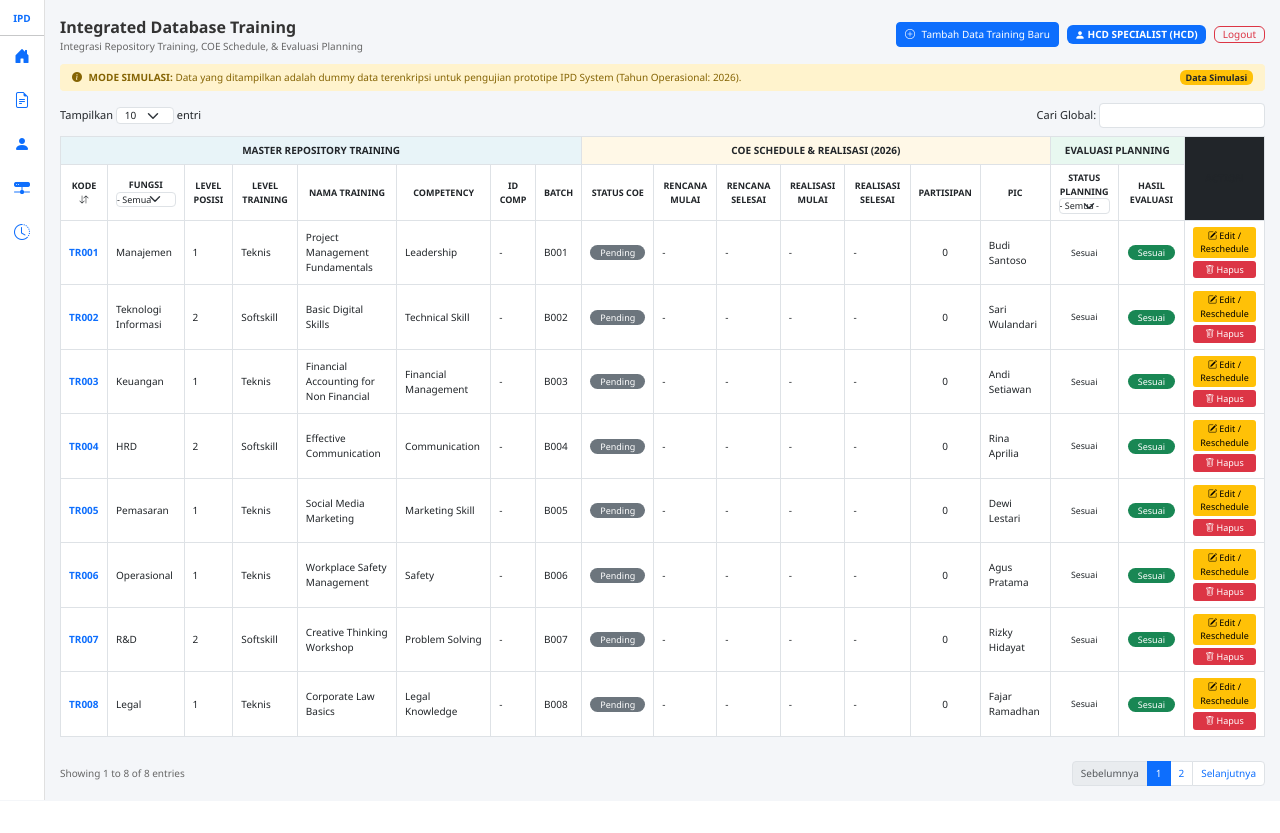
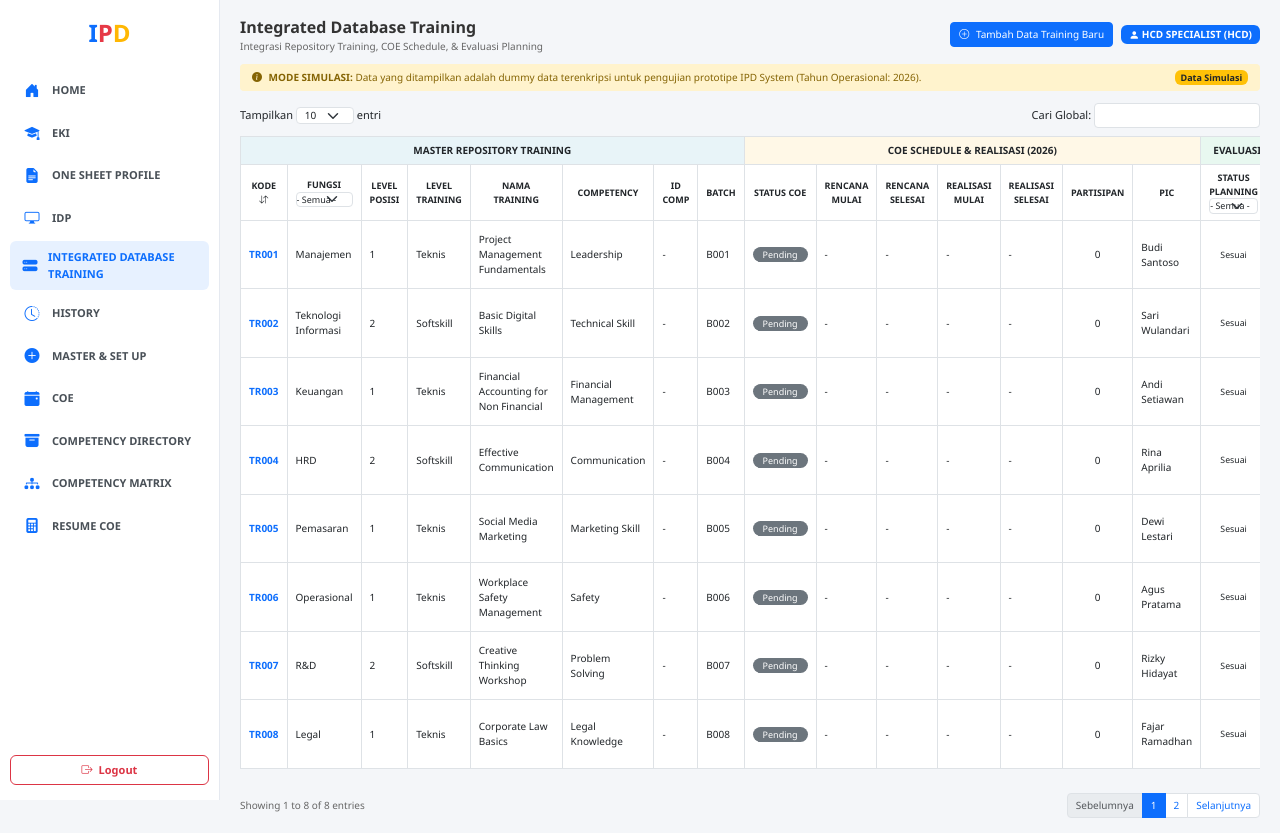
Before and after one commit to raniaazalia55-cloud/YSLTEAM, a Flask app: page /dashboard in a window 1280 px wide. Before the commit the page ends 800 px from the top, so only its background shows below. Run offline with Flask 3, Linux system fonts and the light colour scheme; the visitor is signed in with stand-in values (Sample User, id 1); data comes from the database, SQL or seed files in the repository; data that the repository does not hold is empty.

Commit message:
restore full sidebar width and text layout

```diff
--- a/templates/dashboard.html
+++ b/templates/dashboard.html
@@ -10,9 +10,25 @@
     <link href="https://cdn.jsdelivr.net/npm/bootstrap-icons@1.10.5/font/bootstrap-icons.css" rel="stylesheet">
     <style>
         body { font-family: 'Segoe UI', Arial, sans-serif; background-color: #f4f6f9; font-size: 11px; }
-        .sidebar { width: 45px; position: fixed; top: 0; bottom: 0; left: 0; background-color: #ffffff; border-right: 1px solid #e0e0e0; z-index: 100; text-align: center; padding-top: 10px; }
-        .sidebar i { font-size: 16px; color: #0d6efd; display: block; margin-bottom: 20px; }
-        .main-container { margin-left: 45px; padding: 15px; }
+
+        /* Sidebar Lebar Semula */
+        .sidebar { width: 220px; position: fixed; top: 0; bottom: 0; left: 0; background-color: #ffffff; border-right: 1px solid #e5e9f0; z-index: 100; padding: 15px 10px; display: flex; flex-direction: column; justify-content: space-between; }
+        .sidebar-brand { font-size: 24px; font-weight: 800; text-align: center; margin-bottom: 20px; }
+        .sidebar-brand .text-i { color: #0d6efd; }
+        .sidebar-brand .text-p { color: #e63946; }
+        .sidebar-brand .text-d { color: #ffb703; }
+
+        .sidebar-menu { list-style: none; padding: 0; margin: 0; }
+        .sidebar-menu li { margin-bottom: 4px; }
+        .sidebar-menu li a { display: flex; align-items: center; padding: 8px 12px; color: #495057; text-decoration: none; font-size: 11px; font-weight: 600; border-radius: 6px; }
+        .sidebar-menu li a i { font-size: 15px; margin-right: 10px; color: #0d6efd; width: 20px; text-align: center; }
+        .sidebar-menu li a:hover { background-color: #f8f9fa; color: #0d6efd; }
+        .sidebar-menu li a.active { background-color: #e7f1ff; color: #0d6efd; font-weight: 700; }
+
+        .btn-logout-sidebar { width: 100%; border: 1px solid #dc3545; color: #dc3545; background: #fff; padding: 6px; border-radius: 6px; font-weight: 600; font-size: 11px; text-align: center; text-decoration: none; display: flex; align-items: center; justify-content: center; gap: 6px; }
+        .btn-logout-sidebar:hover { background-color: #dc3545; color: #fff; }
+
+        .main-container { margin-left: 220px; padding: 15px 20px; }
 
         .header-section { display: flex; justify-content: space-between; align-items: center; margin-bottom: 10px; }
         .title-text { font-size: 16px; font-weight: bold; color: #333; }
@@ -20,7 +36,7 @@
 
         .simulation-banner { background-color: #fff3cd; color: #856404; padding: 6px 12px; font-size: 10px; border-radius: 4px; margin-bottom: 12px; display: flex; justify-content: space-between; align-items: center; }
 
-        /* Table Styling Exact Matching Screenshots */
+        /* Table Styling */
         .table-custom { font-size: 10px; border-collapse: collapse; background: white; }
         .table-custom th, .table-custom td { padding: 6px 8px; vertical-align: middle; border: 1px solid #dee2e6; }
 
@@ -35,23 +51,39 @@
         .badge-status-red { background-color: #dc3545; color: white; border-radius: 12px; padding: 3px 10px; font-size: 9px; font-weight: normal; }
         .badge-status-orange { background-color: #ffc107; color: #000; border-radius: 12px; padding: 3px 10px; font-size: 9px; font-weight: normal; }
 
-        .btn-action-edit { background-color: #ffc107; border: none; color: #000; font-size: 9px; padding: 2px 6px; border-radius: 3px; display: block; width: 100%; margin-bottom: 3px; font-weight: 500; }
-        .btn-action-delete { background-color: #dc3545; border: none; color: #fff; font-size: 9px; padding: 2px 6px; border-radius: 3px; display: block; width: 100%; }
+        .btn-action-edit { background-color: #ffc107; border: none; color: #000; font-size: 9px; padding: 3px 6px; border-radius: 3px; display: block; width: 100%; margin-bottom: 3px; font-weight: 500; text-align: center; text-decoration: none; }
+        .btn-action-delete { background-color: #dc3545; border: none; color: #fff; font-size: 9px; padding: 3px 6px; border-radius: 3px; display: block; width: 100%; text-align: center; }
 
         .modal-header-green { background-color: #198754; color: white; }
     </style>
 </head>
 <body>
 
-    <!-- Minimalist Sidebar Icons -->
+    <!-- Sidebar Tampilan Semula -->
     <div class="sidebar">
-        <span class="fw-bold text-primary" style="font-size: 10px;">IPD</span>
-        <hr class="my-2">
-        <a href="#"><i class="bi bi-house-door-fill"></i></a>
-        <a href="#"><i class="bi bi-file-earmark-text"></i></a>
-        <a href="#"><i class="bi bi-person-fill"></i></a>
-        <a href="#"><i class="bi bi-hdd-network-fill"></i></a>
-        <a href="#"><i class="bi bi-clock-history"></i></a>
+        <div>
+            <div class="sidebar-brand">
+                <span class="text-i">I</span><span class="text-p">P</span><span class="text-d">D</span>
+            </div>
+            <ul class="sidebar-menu">
+                <li><a href="#"><i class="bi bi-house-door-fill"></i> HOME</a></li>
+                <li><a href="#"><i class="bi bi-mortarboard-fill"></i> EKI</a></li>
+                <li><a href="#"><i class="bi bi-file-earmark-text-fill"></i> ONE SHEET PROFILE</a></li>
+                <li><a href="#"><i class="bi bi-display"></i> IDP</a></li>
+                <li><a href="#" class="active"><i class="bi bi-hdd-stack-fill"></i> INTEGRATED DATABASE TRAINING</a></li>
+                <li><a href="#"><i class="bi bi-clock-history"></i> HISTORY</a></li>
+                <li><a href="#"><i class="bi bi-plus-circle-fill"></i> MASTER & SET UP</a></li>
+                <li><a href="#"><i class="bi bi-calendar-event-fill"></i> COE</a></li>
+                <li><a href="#"><i class="bi bi-archive-fill"></i> COMPETENCY DIRECTORY</a></li>
+                <li><a href="#"><i class="bi bi-diagram-3-fill"></i> COMPETENCY MATRIX</a></li>
+                <li><a href="#"><i class="bi bi-calculator-fill"></i> RESUME COE</a></li>
+            </ul>
+        </div>
+        <div>
+            <a href="{{ url_for('logout') }}" class="btn-logout-sidebar">
+                <i class="bi bi-box-arrow-right"></i> Logout
+            </a>
+        </div>
     </div>
 
     <!-- Main Container -->
@@ -63,11 +95,10 @@
                 <div class="sub-title">Integrasi Repository Training, COE Schedule, & Evaluasi Planning</div>
             </div>
             <div class="d-flex align-items-center gap-2">
-                <button class="btn btn-sm btn-primary py-1 style-btn" data-bs-toggle="modal" data-bs-target="#addTrainingModal" style="font-size: 10px;">
+                <button class="btn btn-sm btn-primary py-1" data-bs-toggle="modal" data-bs-target="#addTrainingModal" style="font-size: 10px;">
                     <i class="bi bi-plus-circle me-1"></i> Tambah Data Training Baru
                 </button>
                 <span class="badge bg-primary px-2 py-1" style="font-size: 10px;"><i class="bi bi-person-fill"></i> HCD SPECIALIST (HCD)</span>
-                <a href="{{ url_for('logout') }}" class="btn btn-outline-danger py-0 px-2" style="font-size: 10px;">Logout</a>
             </div>
         </div>
 
@@ -100,7 +131,7 @@
                         <th colspan="8" class="header-repo">MASTER REPOSITORY TRAINING</th>
                         <th colspan="7" class="header-coe">COE SCHEDULE & REALISASI (2026)</th>
                         <th colspan="2" class="header-eval">EVALUASI PLANNING</th>
-                        <th rowspan="2" class="header-action" style="width: 80px;">ACTION</th>
+                        <th rowspan="2" class="header-action" style="width: 90px;">ACTION</th>
                     </tr>
                     <tr class="bg-light text-center" style="font-size: 9px;">
                         <th>KODE <i class="bi bi-arrow-down-up"></i></th>
@@ -245,7 +276,6 @@
                     <button type="button" class="btn-close btn-close-white" data-bs-dismiss="modal" aria-label="Close"></button>
                 </div>
                 <div class="modal-body p-3">
-                    <!-- Nav Tabs (Tab 1 & Tab 2) -->
                     <ul class="nav nav-pills nav-justified mb-3" id="addTrainingTab" role="tablist">
                         <li class="nav-item" role="presentation">
                             <button class="nav-link border active" id="batch-tab" data-bs-toggle="tab" data-bs-target="#batch-tab-pane" type="button" role="tab">
@@ -260,7 +290,6 @@
                     </ul>
 
                     <div class="tab-content" id="addTrainingTabContent">
-                        <!-- TAB 1: PENJADWALAN BATCH COE BARU -->
                         <div class="tab-pane fade show active" id="batch-tab-pane" role="tabpanel">
                             <form action="{{ url_for('add_training') }}" method="POST">
                                 <div class="mb-3">
@@ -281,7 +310,6 @@
                             </form>
                         </div>
 
-                        <!-- TAB 2: MASTER TRAINING BARU (REPOSITORY) -->
                         <div class="tab-pane fade" id="repository-tab-pane" role="tabpanel">
                             <form action="{{ url_for('add_training') }}" method="POST">
                                 <div class="row g-2">
```
